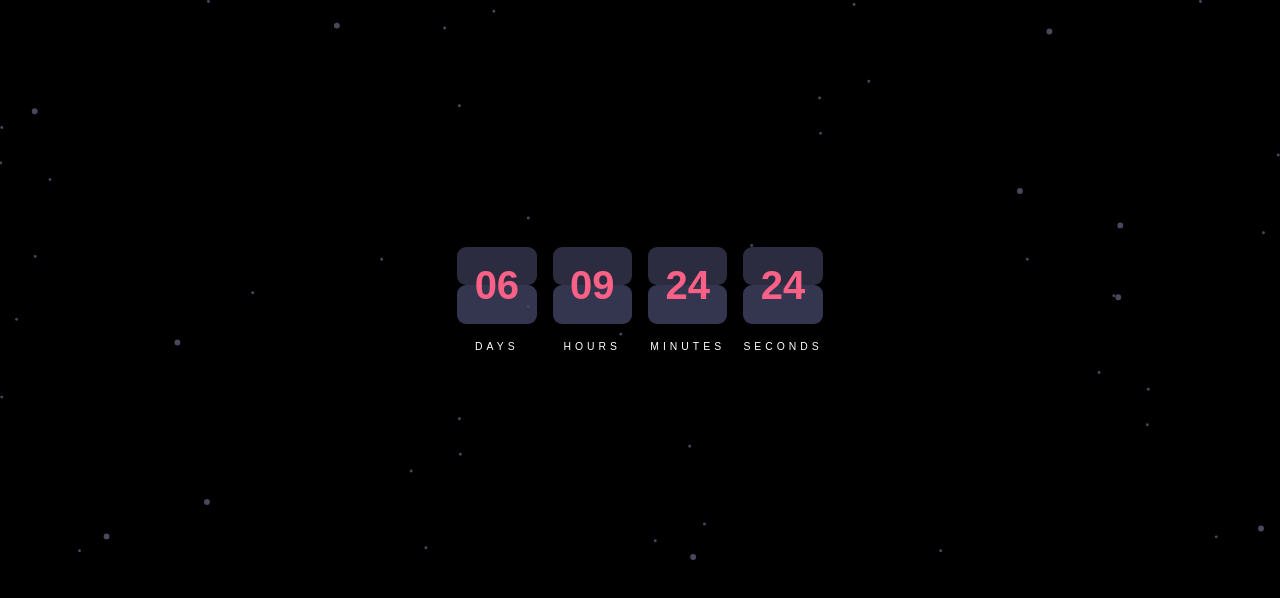
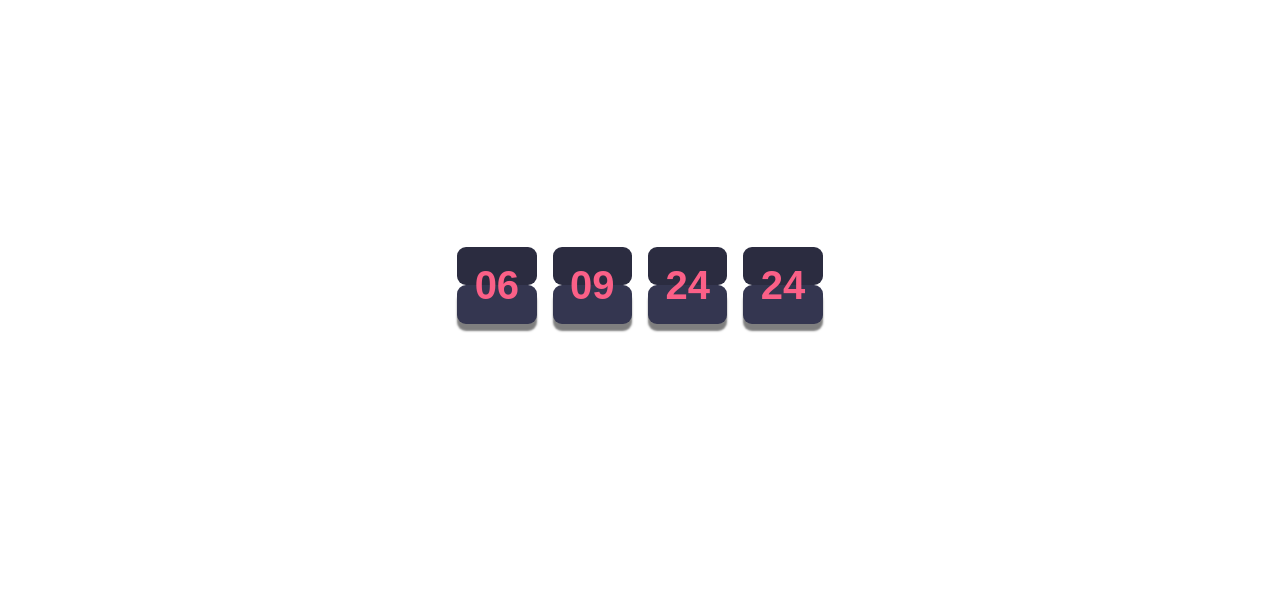
Before and after one commit to nikogutierrez/Christmas-Countdown-Timer, a plain HTML site: page index.html in a window 1280 px wide. Drawn offline with Linux system fonts and the light colour scheme.

Commit message:
Update style.css

```diff
--- a/style.css
+++ b/style.css
@@ -61,7 +61,7 @@ body {
   font-size: 0.65rem;
   font-family: var(--font-fam);
   min-height: 100vh;
-  background-color: #000;
+  background-color: White;
   line-height: var(--line-height);
   overflow-x: hidden;
   position: relative;
@@ -76,7 +76,6 @@ a {
   text-decoration: none;
 }
 main {
-  background-image: url(/images/bg-stars.svg);
   background-position: center;
   background-size: cover;
   color: white;
```
